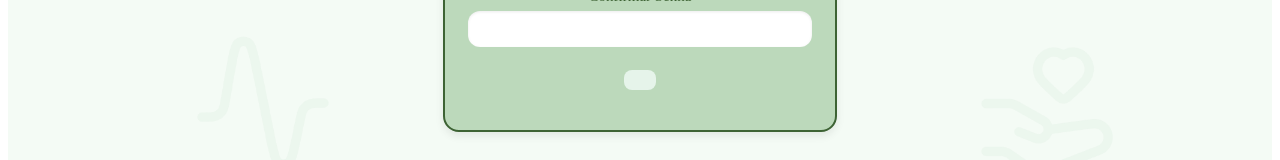
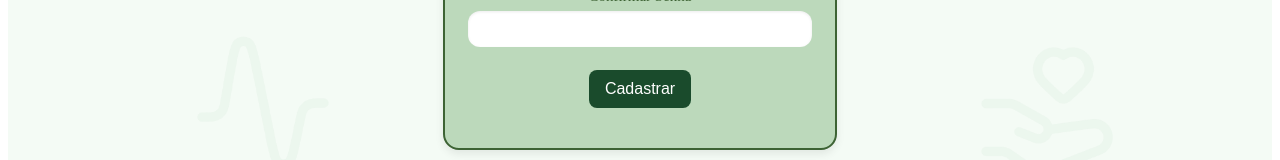
Before and after one commit to PedroAugusto-Sensei/PI-2025-Enfermaria, a React (Vite) app in the folder client/: page / in a window 1280 px wide. Shown: the part 480-640 px from the top of the page. Built offline with nearby package versions, Linux system fonts and the light colour scheme.

Commit message:
correção da chamada de variavel de botão no login

```diff
--- a/client/src/components/botao/Botao.jsx
+++ b/client/src/components/botao/Botao.jsx
@@ -1,9 +1,8 @@
 import './Botao.css';
 
-export default function Botao({ children, variante = "claro", ...props }) {
+export default function Botao({variante = "claro", ...props }) {
   return (
     <button className={`botao ${variante}`} {...props}>
-      {children}
     </button>
   );
 }
--- a/client/src/pages/CadastroEnfermeiro/cadastroenfermeiro.jsx
+++ b/client/src/pages/CadastroEnfermeiro/cadastroenfermeiro.jsx
@@ -37,7 +37,8 @@ export default function CadastroEnfermeiro() {
           <input type="password" />
           <label>Confirmar Senha</label>
           <input type="password" />
-          <Botao texto="Cadastrar" />
+          <Botao variante="escuro">Cadastrar</Botao>
+
         </form>
       </div>
       <Footer />
```
